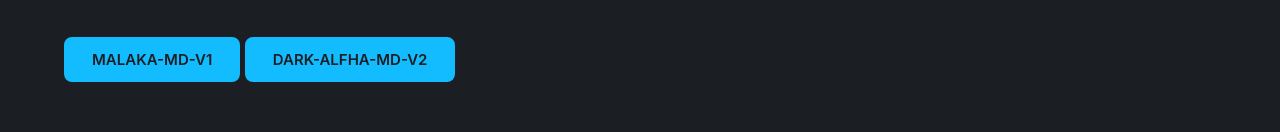
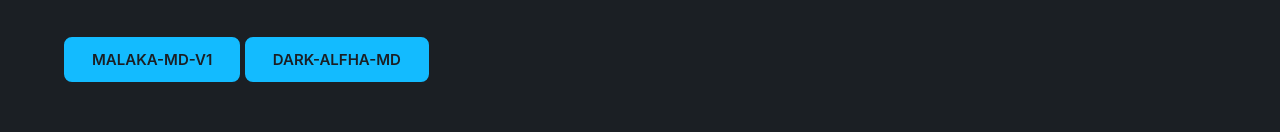
Before and after one commit to Malaka-X/MALAKA-MD-BOT, a plain HTML site: page index.html in a window 1280 px wide. Shown: the part 609-741 px from the top of the page. Drawn offline with nearby package versions, Linux system fonts and the light colour scheme.

Commit message:
Update index.html

```diff
--- a/index.html
+++ b/index.html
@@ -50,7 +50,7 @@
 </div>
 <div class="main-btn">
   <a href="https://github.com/MrMasterOfc/MASTER-MD" class="btn" target="_blank">MALAKA-MD-V1</a>
-<a href="https://github.com/MrMasterOfc/MASTER-MD-V2" class="btn" target="_blank">DARK-ALFHA-MD-V2</a>
+<a href="https://github.com/MrMasterOfc/MASTER-MD-V2" class="btn" target="_blank">DARK-ALFHA-MD</a>
 
 </div>
 </section>
```
